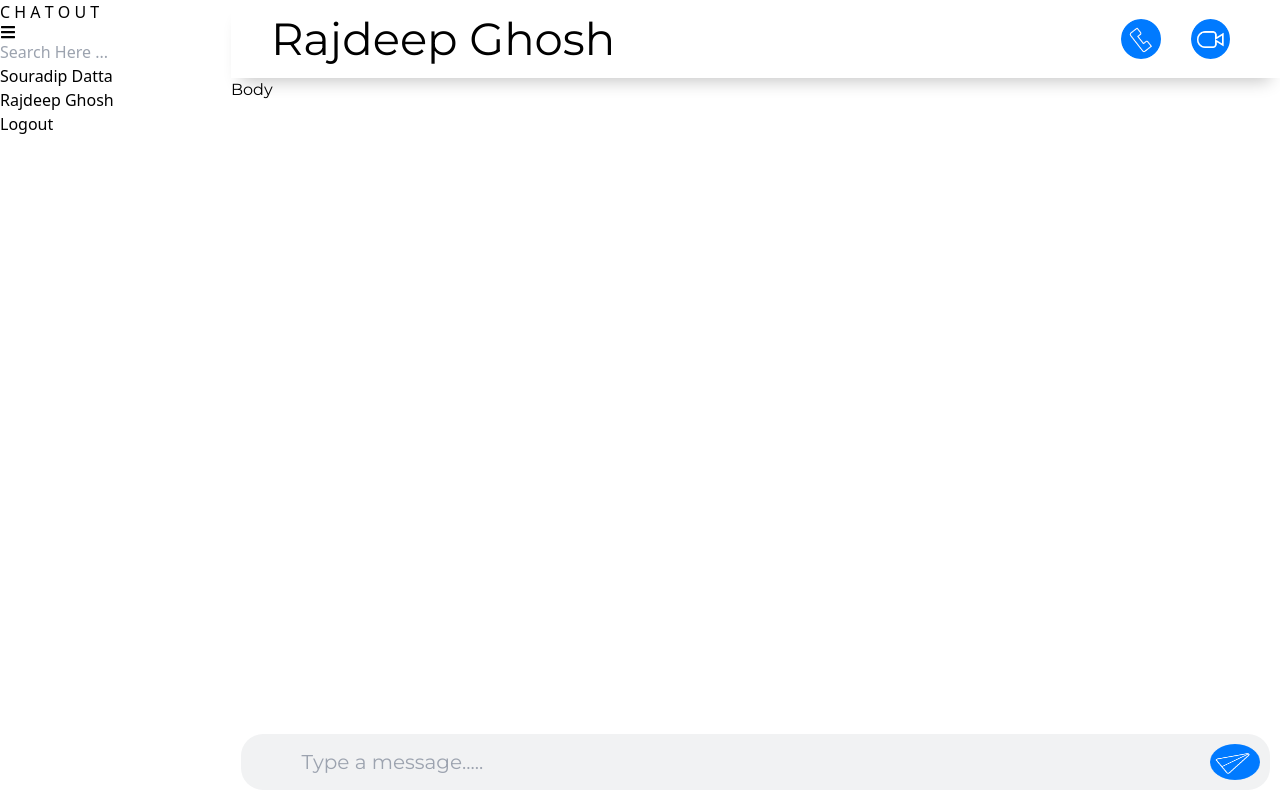
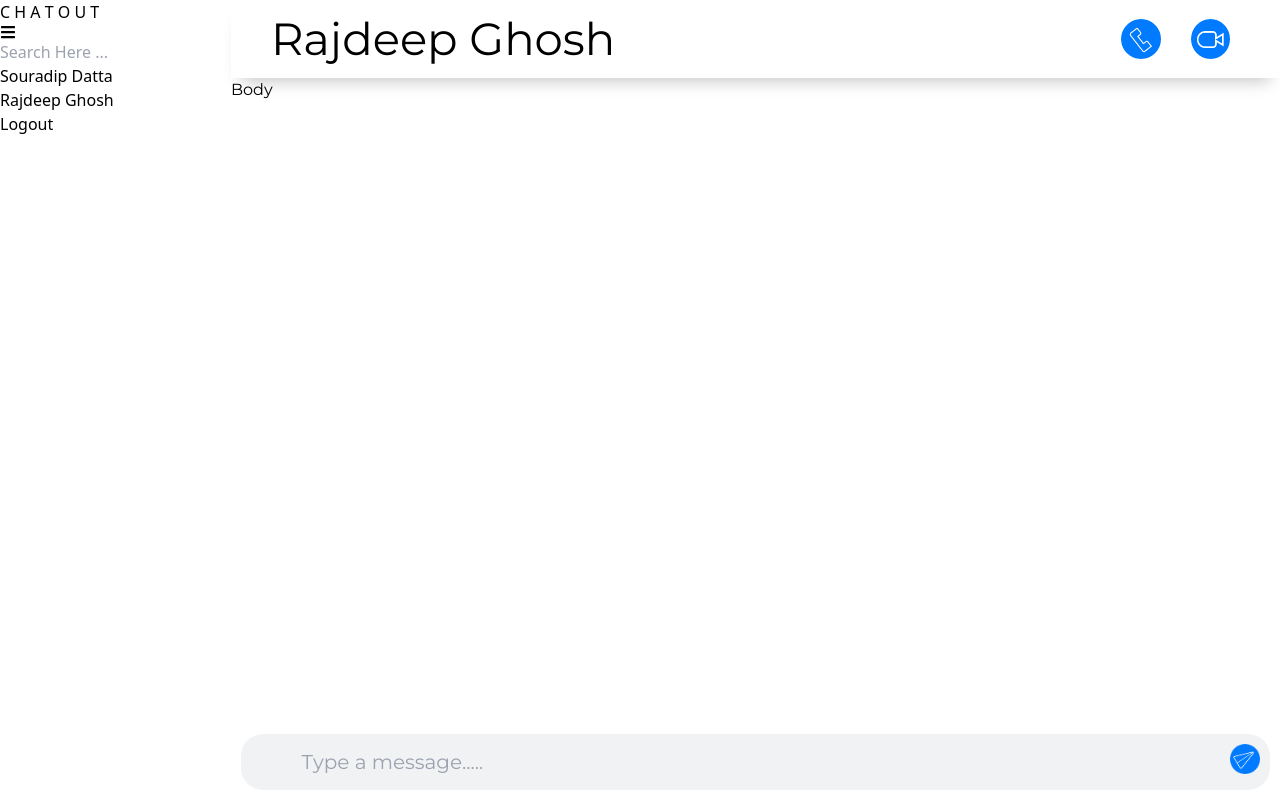
Before and after one commit to rajdeep0309/My-ChatApp, a React (Vite) app in the folder frontend/: page / in a window 1280 px wide. Built offline with nearby package versions, Linux system fonts and the light colour scheme; a web font is replaced by a local one.

Commit message:
Chatarea

```diff
--- a/frontend/src/components/ChatArea.css
+++ b/frontend/src/components/ChatArea.css
@@ -68,6 +68,6 @@
 
 }
 .chat-area-send-button {
-	width: 50px;
-	height: 100%;
+	width: 30px;
+	height: 30px;
 }
```
Also changed, not shown: 1 other file (tests, documents, lock files or other folders).
